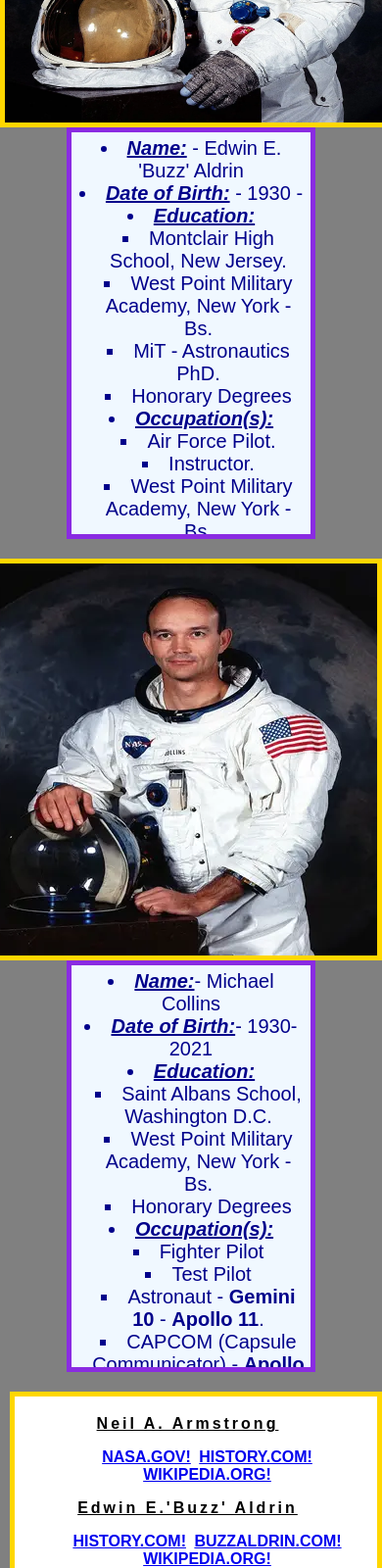
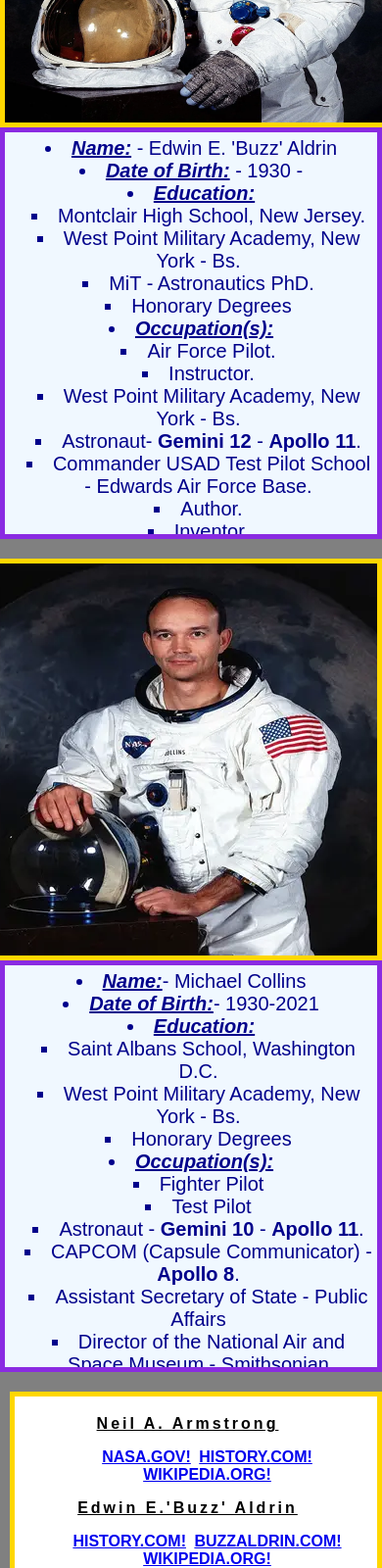
Before and after one commit to 0w3nM/html-css-portfolio1-Moon-Landing, a plain HTML site: page bio.html in a window 390 px wide. Shown: the part 1971-3571 px from the top of the page at 98% size. Drawn offline with Linux system fonts and the light colour scheme; a web font is replaced by a local one.

Commit message:
Added styings for Aldrin and Collins in the lower screen sizes.

```diff
--- a/assets/css/style.css
+++ b/assets/css/style.css
@@ -351,6 +351,32 @@ footer a {
         overflow-y:scroll;
     }
 
+    #aldrin {
+        padding:5px;
+        height:400px;
+        width:auto;
+        background-color:aliceblue;
+        margin:20px auto 20px auto;
+        text-align:center;
+        font-size:20px;
+        border:5px solid #8a2be2;
+        list-style-position:inside;
+        overflow-y:scroll;
+    }
+
+    #collins {
+        padding:5px;
+        height:400px;
+        width:auto;
+        background-color:aliceblue;
+        margin:20px auto 20px auto;
+        text-align:center;
+        font-size:20px;
+        border:5px solid #8a2be2;
+        list-style-position:inside;
+        overflow-y:scroll;
+    }
+
     #gallery {
         column-count:2;
     }
```
